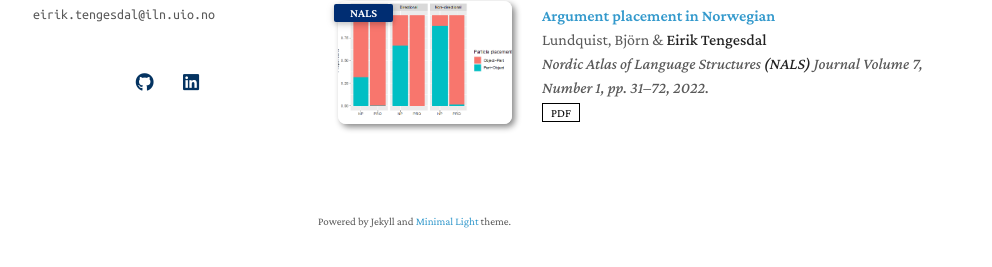
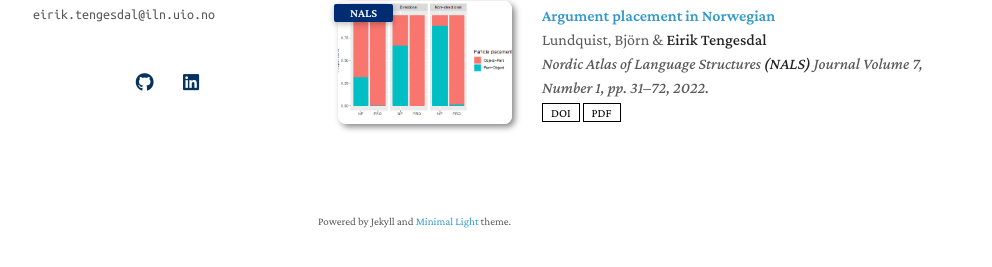
Before and after one commit to EirikTengesdal/eiriktengesdal.no-old, a Jekyll site: the page built from index.md, in a window 1280 px wide. Shown: the part 384-651 px from the top of the page, without its empty margins (152-1144 px from the left). Built offline with Jekyll 4.4.1, drawn with Linux system fonts in a browser that asks for light colours; nearby versions of some CDN libraries; a style sheet for code colours, icons or effects is not loaded; our own code applies the rules of GitHub Pages for plain Markdown files.

Commit message:
Update publications.md

```diff
--- a/_includes/publications.md
+++ b/_includes/publications.md
@@ -21,6 +21,9 @@
       <div class="periodical"><em>{{ link.conference }}</em>
       </div>
     <div class="links">
+      {% if link.doi %}
+      <a href="{{ link.doi }}" class="btn btn-sm z-depth-0" role="button" target="_blank" style="font-size:12px;">DOI</a>
+      {% endif %}
       {% if link.pdf %}
       <a href="{{ link.pdf }}" class="btn btn-sm z-depth-0" role="button" target="_blank" style="font-size:12px;">PDF</a>
       {% endif %}
```
